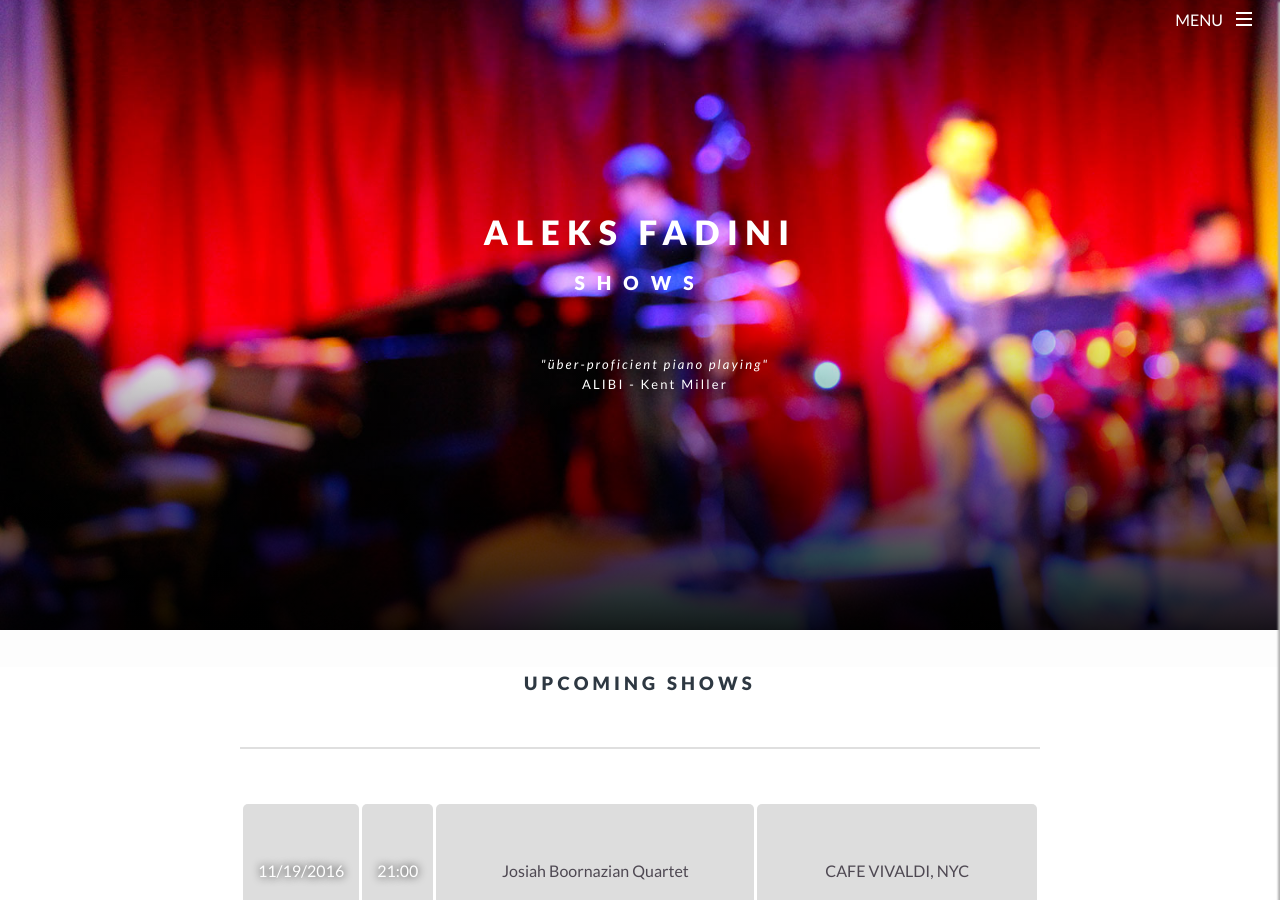
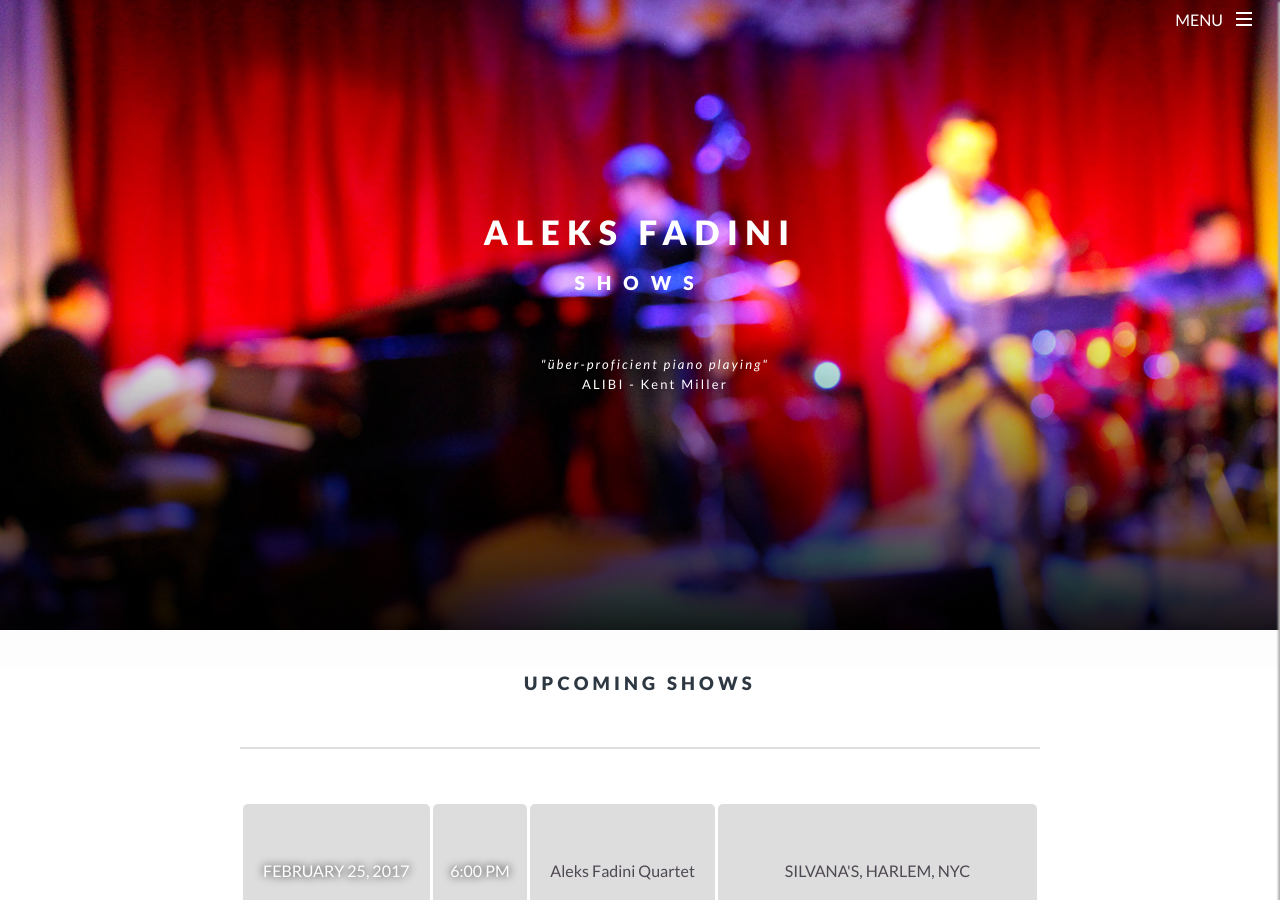
Before and after one commit to danvisintainer/aleksfadini, a Jekyll site: the page built from shows.html, in a window 1280 px wide and 900 px high. Built offline with Jekyll 4.4.1, drawn with Linux system fonts in a browser that asks for light colours; some of the changed text lies outside the part shown.

Commit message:
feb gigs

```diff
--- a/_data/gigs.yml
+++ b/_data/gigs.yml
@@ -1,3 +1,13 @@
+- date: 02/25/2017
+  time: "18:00"
+  name: Aleks Fadini Quartet
+  location: Silvana's, Harlem, NYC
+
+- date: 02/24/2017
+  time: "19:00"
+  name: Aleks Fadini Quartet
+  location: Club Bonafide, Manhattan, NYC
+
 - date: 11/20/2016
   time: "18:00"
   name: Josiah Boornazian Quartet
```
